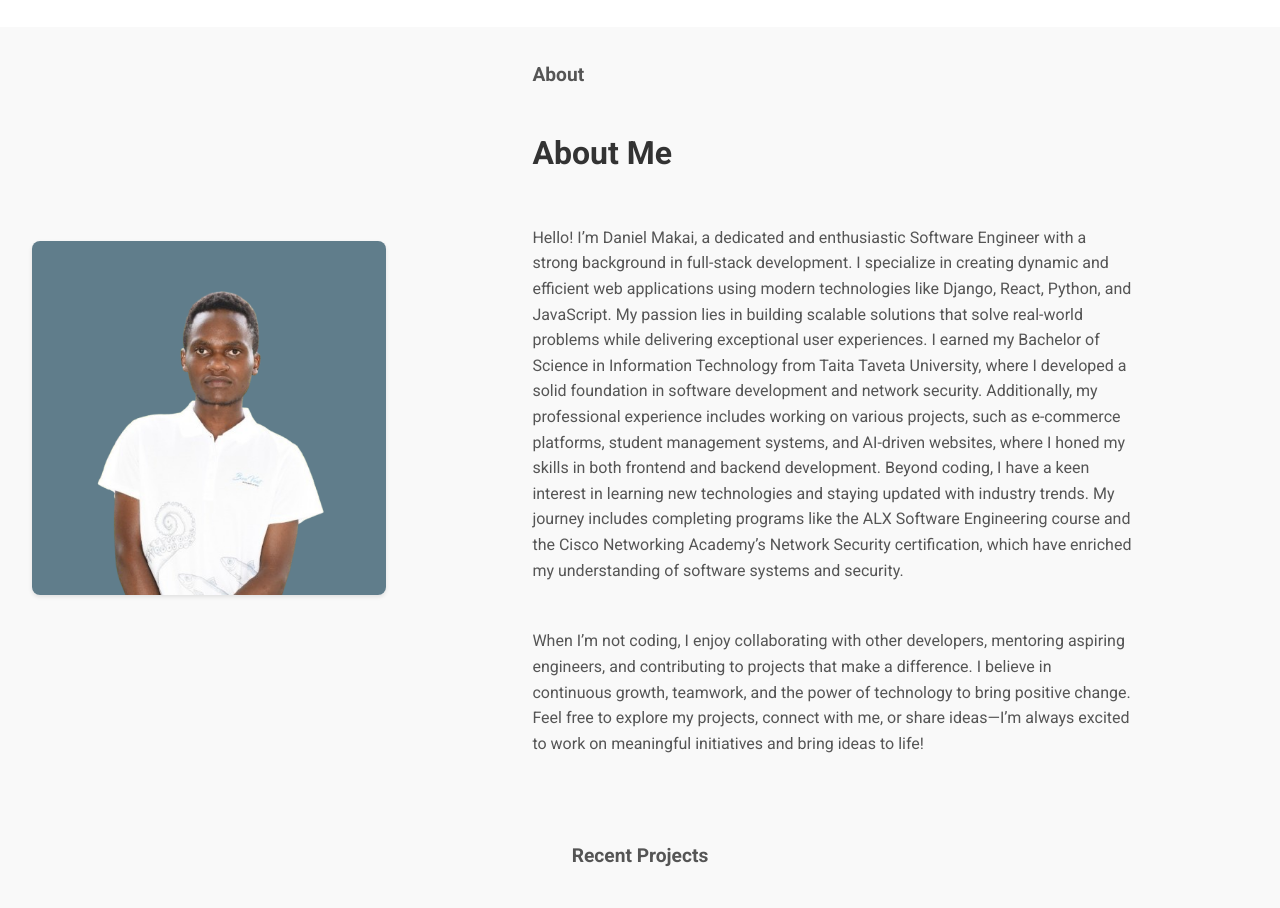
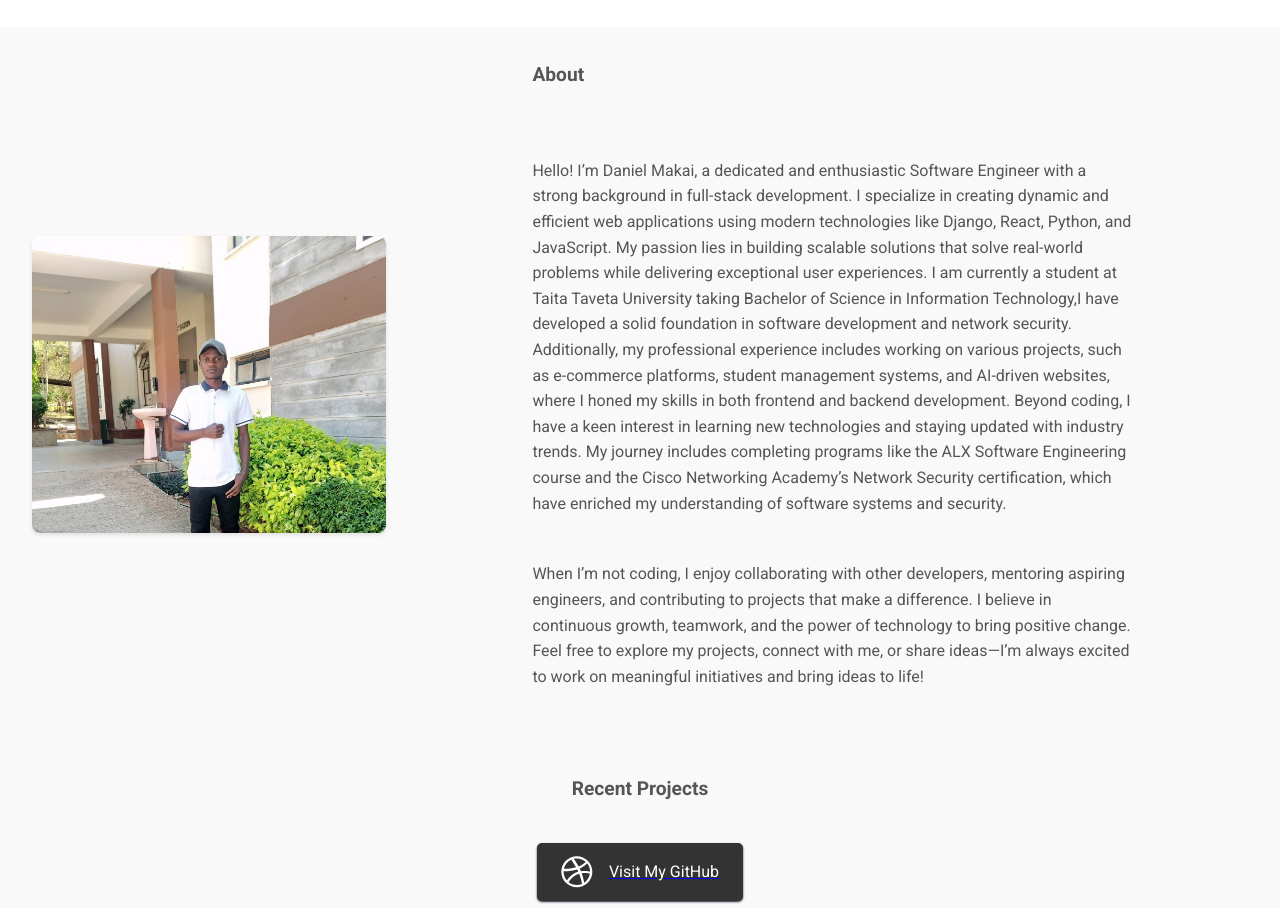
Before and after one commit to itMakai/portfolio, a React (Create React App) app: page / in a window 1280 px wide. Shown: the part 1700-2608 px from the top of the page. Built offline with nearby package versions, Linux system fonts and the light colour scheme.

Commit message:
changed pics

```diff
--- a/src/Pages/Home/AboutMe.jsx
+++ b/src/Pages/Home/AboutMe.jsx
@@ -4,16 +4,16 @@ export default function AboutMe() {
   return (
     <section id="AboutMe" className="about--section">
       <div className="about--section--img">
-        <img src="./img/dan1.png" alt="About Me" />
+        <img src="./img/ME.jpg" alt="About Me" />
       </div>
       <div className="hero--section--content--box about--section--box">
         <div className="hero--section--content">
           <p className="section--title">About</p>
-          <h1 className="skills-section--heading">About Me</h1>
+          <h1 className="skills-section--heading"></h1>
           <p className="hero--section-description">
           Hello! I’m Daniel Makai, a dedicated and enthusiastic Software Engineer with a strong background in full-stack development. I specialize in creating dynamic and efficient web applications using modern technologies like Django, React, Python, and JavaScript. My passion lies in building scalable solutions that solve real-world problems while delivering exceptional user experiences.
 
-I earned my Bachelor of Science in Information Technology from Taita Taveta University, where I developed a solid foundation in software development and network security. Additionally, my professional experience includes working on various projects, such as e-commerce platforms, student management systems, and AI-driven websites, where I honed my skills in both frontend and backend development.
+I am currently a student at Taita Taveta University taking Bachelor of Science in Information Technology,I have developed a solid foundation in software development and network security. Additionally, my professional experience includes working on various projects, such as e-commerce platforms, student management systems, and AI-driven websites, where I honed my skills in both frontend and backend development.
 
 Beyond coding, I have a keen interest in learning new technologies and staying updated with industry trends. My journey includes completing programs like the ALX Software Engineering course and the Cisco Networking Academy’s Network Security certification, which have enriched my understanding of software systems and security.
 
--- a/src/Pages/Home/Credetials.jsx
+++ b/src/Pages/Home/Credetials.jsx
@@ -12,7 +12,7 @@ export default function ResumeAndCertificates() {
       </div>
       <div className="resume--section--container">
         <div className="resume--download">
-          <a href="./files/CV.pdf" download className="btn btn-download">
+          <a href="./files/CV1.pdf" download className="btn btn-download">
             Download My Resume
           </a>
         </div>
```
Also changed, not shown: public/img/ME.jpg (added), 8 other files (tests, documents, lock files or other folders).
